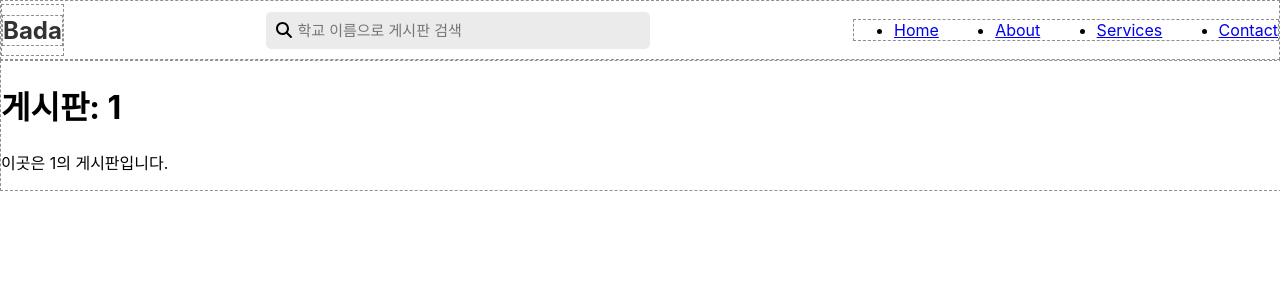
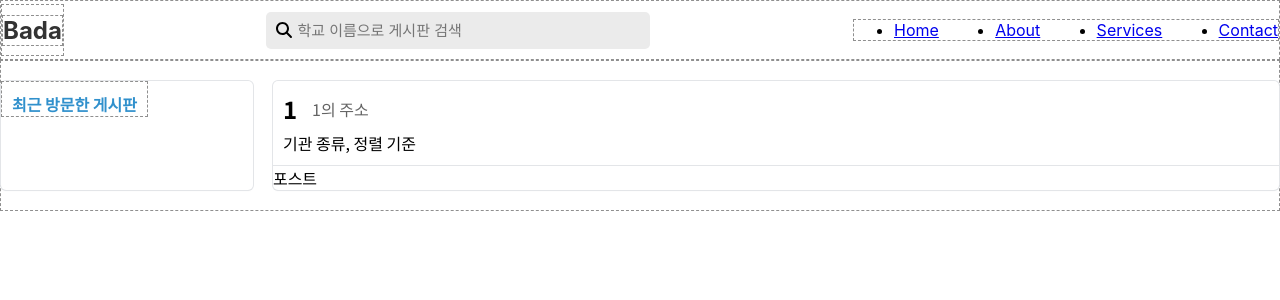
Before and after one commit to eclipse25/Bamboo-Forest, a React (Create React App) app in the folder react-frontend/: page /board/1 in a window 1280 px wide. Shown: the top 300 px of the page. Built offline with nearby package versions, Linux system fonts and the light colour scheme.

Commit message:
Add sidebar menu on the left

```diff
--- /dev/null
+++ b/react-frontend/src/components/Menu.js
@@ -0,0 +1,17 @@
+import React, { useState, useEffect, useCallback } from 'react';
+import { useNavigate, Link } from 'react-router-dom';
+import '../styles/Menu.css';
+
+function Menu() {
+    return (
+        <div className='menu noto-sans-kr-400'>
+            <div className='recent-visited'>
+                <div className='recent-visited-title bdr'>
+                    <h4>최근 방문한 게시판</h4>
+                </div>
+            </div>
+        </div>
+    );
+}
+
+export default Menu;
--- a/react-frontend/src/pages/Board.js
+++ b/react-frontend/src/pages/Board.js
@@ -2,6 +2,7 @@ import React from 'react';
 import '../styles/Board.css';
 import { useParams } from 'react-router-dom';
 import Header from '../components/Header';
+import Menu from '../components/Menu';
 
 function Board() {
     const { school_code } = useParams();  // URL 파라미터 접근 방식
@@ -10,9 +11,23 @@ function Board() {
         <div>
             <Header />
             <div className='content bdr'>
-                <h1>게시판: {school_code}</h1>
-                <p>이곳은 {school_code}의 게시판입니다.</p>
-                {/* 추가적인 게시판 내용 또는 기능 구현 */}
+                <Menu />
+                <div className='board noto-sans-kr-400'>
+                    <div className='board-header'>
+                        <div className='board-info'>
+                            <h2 className='board-title'>{school_code}</h2>
+                            <p className='board-address'>{school_code}의 주소</p>
+                        </div>
+                        <div className='board-state'>
+                            <span>기관 종류, 정렬 기준</span>
+                        </div>
+                    </div>
+                    <div className='board-posts'>
+                        <div>
+                            <span>포스트</span>
+                        </div>
+                    </div>
+                </div>
             </div>
         </div>
     );
--- a/react-frontend/src/styles/Board.css
+++ b/react-frontend/src/styles/Board.css
@@ -1,8 +1,56 @@
+@import url('https://fonts.googleapis.com/css2?family=Noto+Sans+KR:wght@100..900&display=swap');
+
+.noto-sans-kr-400 {
+    font-family: "Noto Sans KR", sans-serif;
+    font-optical-sizing: auto;
+    font-weight: 400;
+    font-style: normal;
+}
+
 .content {
     width: 1280px;
     margin: 0 auto;
+    display: flex;
+    flex-direction: row;
+    box-sizing: border-box;
 }
 
 .bdr {
     border: 1px dashed rgb(143, 143, 143);
 }
+
+.board {
+    margin: 20px 0px 20px 20px;
+    width: 100%;
+    border-radius: 5px;
+    box-shadow: 0 0 0 1px #e3e5e8,0 1px 2px 0 rgba(0,0,0,.04);
+    box-sizing: border-box;
+}
+
+.board-header {
+    border-bottom: 1px solid #e3e5e8;
+    display:flex;
+    flex-direction: column;
+    justify-content: center;
+}
+
+.board-info {
+    display: flex;
+    flex-direction: row;
+    height: 50px;
+}
+
+.board-title {
+    margin: 0;
+    padding: 10px 10px 0px 10px;
+}
+
+.board-address {
+    margin-left: 5px;
+    color: rgb(100, 100, 100);
+}
+
+.board-state {
+    margin: 0;
+    padding: 0px 0px 10px 10px;
+}
--- /dev/null
+++ b/react-frontend/src/styles/Menu.css
@@ -0,0 +1,32 @@
+@import url('https://fonts.googleapis.com/css2?family=Noto+Sans+KR:wght@100..900&display=swap');
+
+.noto-sans-kr-400 {
+    font-family: "Noto Sans KR", sans-serif;
+    font-optical-sizing: auto;
+    font-weight: 400;
+    font-style: normal;
+}
+
+.menu {
+    display: flex; /* 예시로 flexbox 사용 */
+    padding: 0px;
+    margin: 20px 0px;
+    width: 320px;
+    border-radius: 5px;
+    box-shadow: 0 0 0 1px #e3e5e8,0 1px 2px 0 rgba(0,0,0,.04);
+    box-sizing: border-box;
+}
+
+.bdr {
+    border: 1px dashed rgb(143, 143, 143);
+}
+
+.recent-visited-title {
+    margin: 0;
+}
+
+h4 {
+    margin: 0;
+    padding: 10px 10px 0 10px;
+    color: #3090CC;
+}
```
